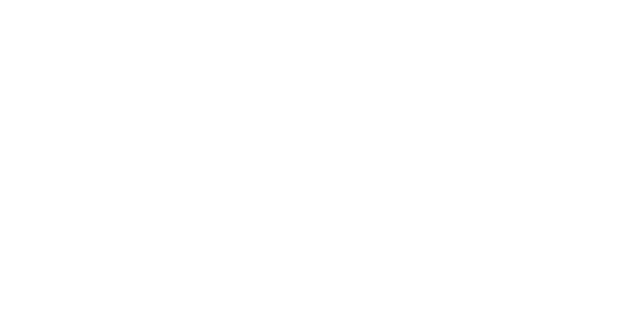
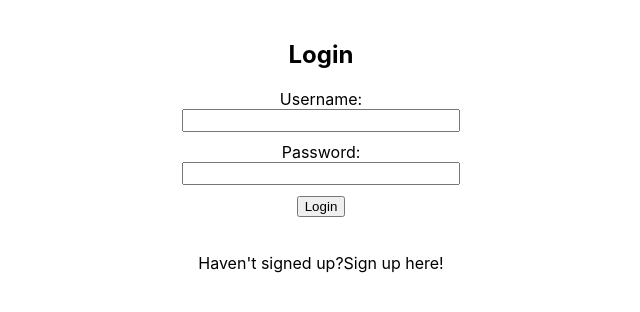
Before and after one commit to macndcheez/coordinate-frontend, a React (Create React App) app: page /signup in a window 1280 px wide. Shown: the top 312 px of the page, without its empty margins (319-959 px from the left). Built offline with nearby package versions, Linux system fonts and the light colour scheme.

Commit message:
log in and sign up

```diff
--- a/package.json
+++ b/package.json
@@ -8,6 +8,7 @@
     "@testing-library/user-event": "^13.5.0",
     "react": "^18.2.0",
     "react-dom": "^18.2.0",
+    "react-router-dom": "^6.18.0",
     "react-scripts": "5.0.1",
     "web-vitals": "^2.1.4"
   },
--- a/src/App.js
+++ b/src/App.js
@@ -1,11 +1,16 @@
 import logo from './logo.svg';
+import React from 'react';
+import { BrowserRouter as Router } from 'react-router-dom';
 import './App.css';
+import LandingPage from './pages/LandingPage';
 
 function App() {
   return (
+    <Router>
     <div className="App">
-
+      <LandingPage />
     </div>
+    </Router>
   );
 }
 
--- /dev/null
+++ b/src/components/Login.jsx
@@ -0,0 +1,81 @@
+import React, { useState } from 'react';
+import {useNavigate} from "react-router-dom";
+
+
+const Login = () => {
+  const [username, setUsername] = useState('');
+  const [password, setPassword] = useState('');
+
+  const navigate = useNavigate()
+
+  const handleUsernameChange = (e) => {
+    setUsername(e.target.value);
+  };
+
+  const handlePasswordChange = (e) => {
+    setPassword(e.target.value);
+  };
+
+  const handleSubmit = async (e) => {
+    e.preventDefault();
+
+    const credentials = {
+      username,
+      password,
+    };
+
+    try {
+      const response = await fetch('http://localhost:4000/login', {
+        method: 'POST',
+        headers: {
+          'Content-Type': 'application/json',
+        },
+        'credentials': 'include',
+        body: JSON.stringify(credentials),
+      });
+
+      if (response.ok) {
+        console.log('User authenticated:', credentials);
+        navigate("/playlists")
+      } else {
+        console.error('Authentication failed');
+      }
+    } catch (error) {
+      console.error('Error:', error);
+    }
+
+    setUsername('');
+    setPassword('');
+  };
+
+  return (
+    <div style={{ textAlign: "center", padding: "20px" }}>
+      <h2> Login </h2>
+      <form onSubmit={handleSubmit} style={{ maxWidth: "300px", margin: "0 auto" }}>
+        <div style={{ marginBottom: "10px" }}>
+          <label htmlFor="username"> Username: </label>
+          <input
+            type="text"
+            id="username"
+            value={username}
+            onChange={handleUsernameChange}
+            style={{ width: "90%", padding: "2px" }}
+          />
+        </div>
+        <div style={{ marginBottom: "10px" }}>
+          <label htmlFor="password"> Password: </label>
+          <input
+            type="password"
+            id="password"
+            value={password}
+            onChange={handlePasswordChange}
+            style={{ width: "90%", padding: "2px" }}
+          />
+        </div>
+        <button type="submit" className='buttonsignup'> Login </button>
+      </form>
+    </div>
+  );
+};
+
+export default Login;
--- /dev/null
+++ b/src/components/Signup.jsx
@@ -0,0 +1,104 @@
+import React, { useState } from "react";
+import { useNavigate } from "react-router-dom";
+
+const Signup = () => {
+  const [name, setName] = useState("");
+  const [username, setUsername] = useState("");
+  const [password, setPassword] = useState("");
+
+  const navigate = useNavigate();
+
+  const handleNameChange = (e) => {
+    setName(e.target.value);
+  };
+
+  const handleUsernameChange = (e) => {
+    setUsername(e.target.value);
+  };
+
+  const handlePasswordChange = (e) => {
+    setPassword(e.target.value);
+  };
+
+  const handleSubmit = async (e) => {
+    e.preventDefault();
+
+    const newUser = {
+      name,
+      username,
+      password,
+    };
+
+    try {
+      const response = await fetch("http://localhost:4000/signup", {
+        method: "POST",
+        headers: {
+          "Content-Type": "application/json",
+        },
+        body: JSON.stringify(newUser),
+      });
+
+      if (response.ok) {
+        console.log("User registered:", newUser);
+        navigate("/");
+      } else {
+        console.error("Registration failed");
+      }
+    } catch (error) {
+      console.error("Error:", error);
+    }
+
+    setName("");
+    setUsername("");
+    setPassword("");
+  };
+
+  return (
+    <div style={{ textAlign: "center", padding: "20px" }}>
+      <h2> Sign Up </h2>
+      <form
+        onSubmit={handleSubmit}
+        style={{ maxWidth: "300px", margin: "0 auto" }}
+      >
+        <div style={{ marginBottom: "10px" }}>
+          <label htmlFor="name"> Name: </label>
+          <input
+            type="text"
+            id="name"
+            value={name}
+            onChange={handleNameChange}
+            style={{ width: "90%", padding: "2px" }}
+          />
+        </div>
+        <div style={{ marginBottom: "10px" }}>
+          <label htmlFor="username"> Username: </label>
+          <input
+            type="text"
+            id="username"
+            value={username}
+            onChange={handleUsernameChange}
+            style={{ width: "90%", padding: "2px" }}
+          />
+        </div>
+        <div style={{ marginBottom: "10px" }}>
+          <label htmlFor="password"> Password: </label>
+          <input
+            type="password"
+            id="password"
+            value={password}
+            onChange={handlePasswordChange}
+            style={{ width: "90%", padding: "2px" }}
+          />
+        </div>
+        <button
+          type="submit" className="buttonsignup" >
+          {" "}
+          Sign Up{" "}
+        </button>
+      </form>
+
+    </div>
+  );
+};
+
+export default Signup;
--- /dev/null
+++ b/src/pages/LandingPage.jsx
@@ -0,0 +1,23 @@
+import React, { useState } from 'react'
+import Login from '../components/Login'
+import Signup from '../components/Signup'
+
+const LandingPage = () => {
+    const [showLogin, setShowLogin] = useState(true)
+  return (
+    <div className='landing-page'>
+        <div className='card'>
+            {showLogin ? <Login /> : <Signup />}
+            <p>
+                {showLogin ? "Haven't signed up?" : "Already have an account?"}
+                <span className='link' onClick={() => setShowLogin(!showLogin)}>
+                    {showLogin ? "Sign up here!" : "Log in here!"}
+                </span>
+            </p>
+        </div>
+
+    </div>
+  )
+}
+
+export default LandingPage
```
Also changed, not shown: src/pages/HomePage.jsx (added, +11 -0 lines), src/router.js (added, +26 -0 lines), 1 other file (tests, documents, lock files or other folders).
